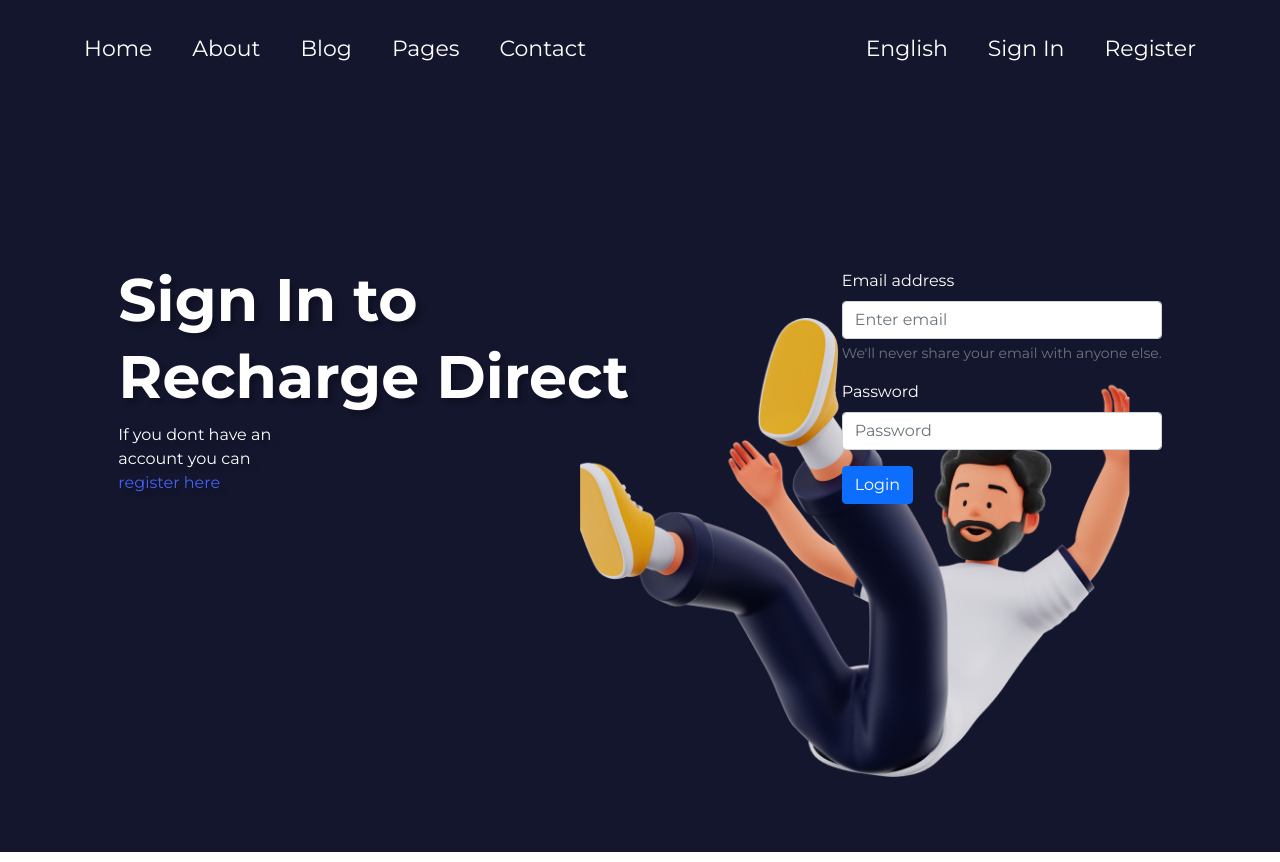
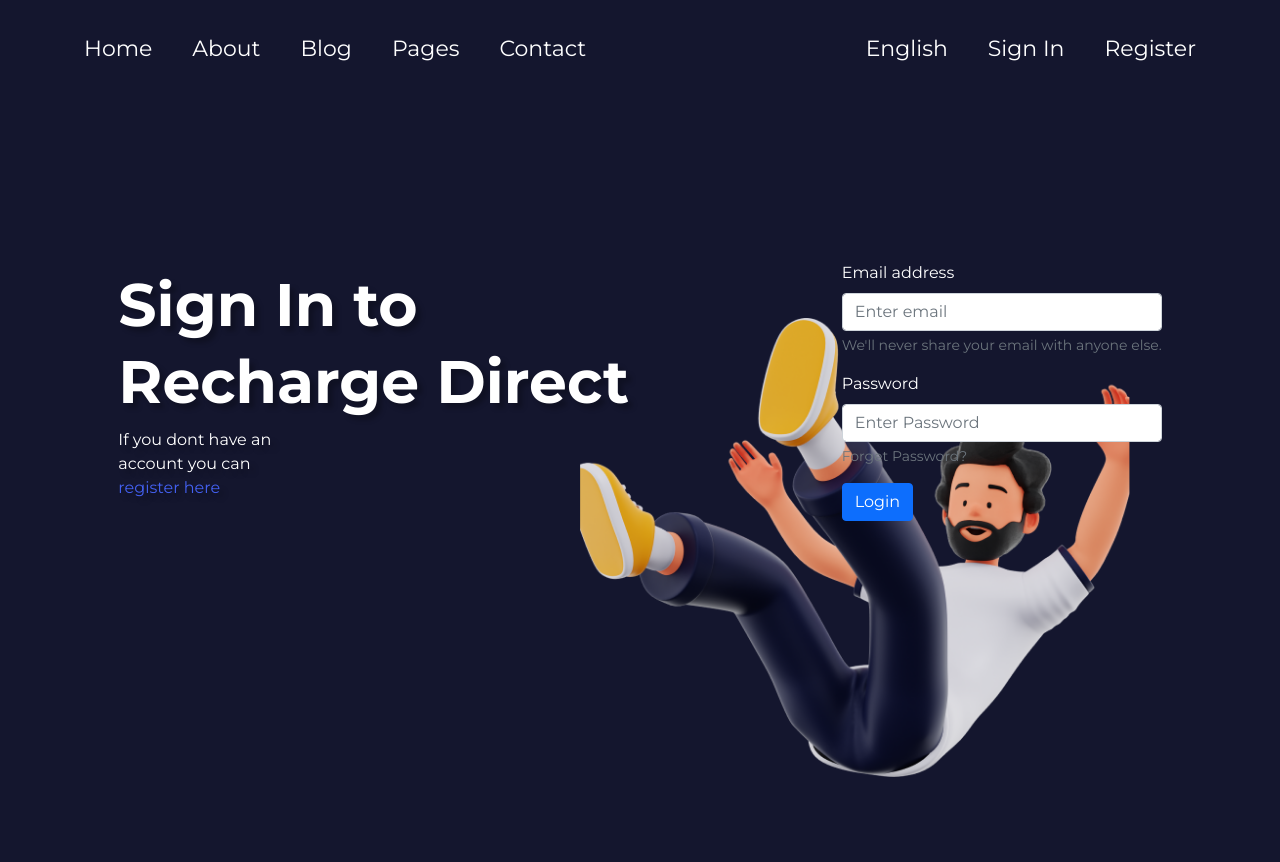
Before and after one commit to Abfahim21/mobile-recharge-landing-page, a plain HTML site: page index.html in a window 1280 px wide. Drawn offline with Linux system fonts and the light colour scheme; a web font is replaced by a local one.

Commit message:
form flexing

```diff
--- a/index.html
+++ b/index.html
@@ -64,7 +64,8 @@
                 </div>
                 <div class="mb-3">
                   <label for="password" class="form-label">Password</label>
-                  <input type="password" class="form-control" id="password" placeholder="Password">
+                  <input type="password" class="form-control" id="password" placeholder="Enter Password">
+                  <div id="passwordHelp" class="form-text">Forget Password?</div>
                 </div>
                 <button type="submit" class="btn btn-primary">Login</button>
               </form>
```
